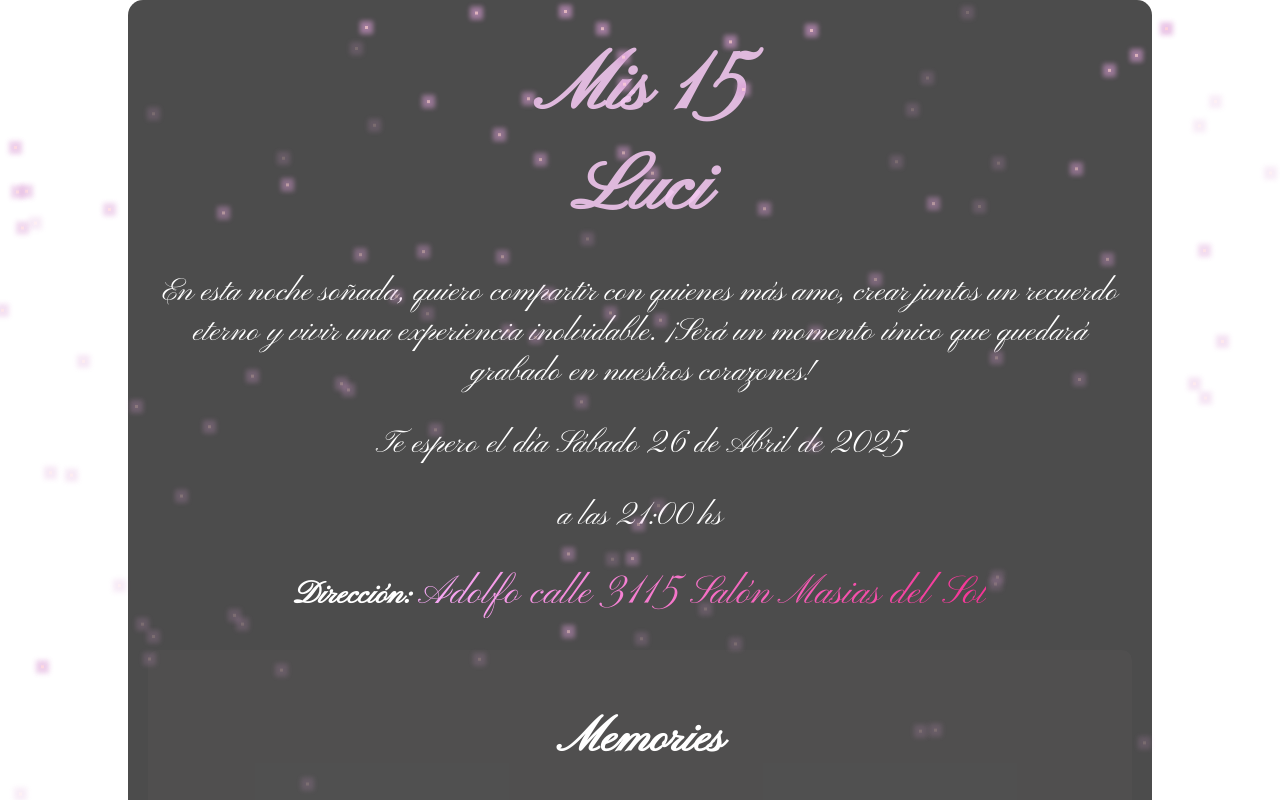
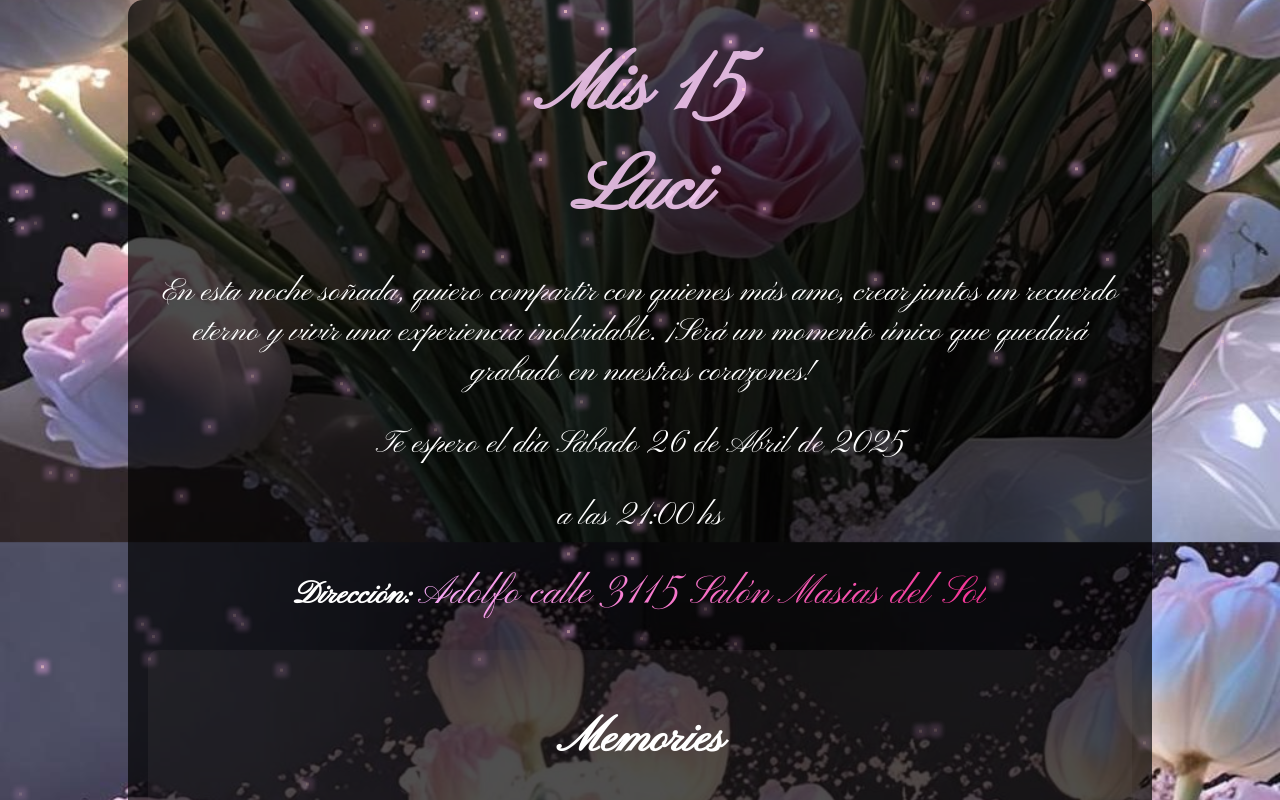
Before and after one commit to YourVirtualCard/teinvitoamifiesta, a plain HTML site: page index.html in a window 1280 px wide. Shown: the top 800 px of the page. Drawn offline with Linux system fonts and the light colour scheme.

Commit message:
Update styles.css

```diff
--- a/public/css/styles.css
+++ b/public/css/styles.css
@@ -1,6 +1,6 @@
 body {
     font-family: 'Pinyon Script', serif;
-    background-image: url(public/img/fondo.jpeg);
+    background-image: url('/public/img/fondo.jpeg');
     animation: fall 30s linear infinite;
     background-size: contain;
     color: #fff;
```
